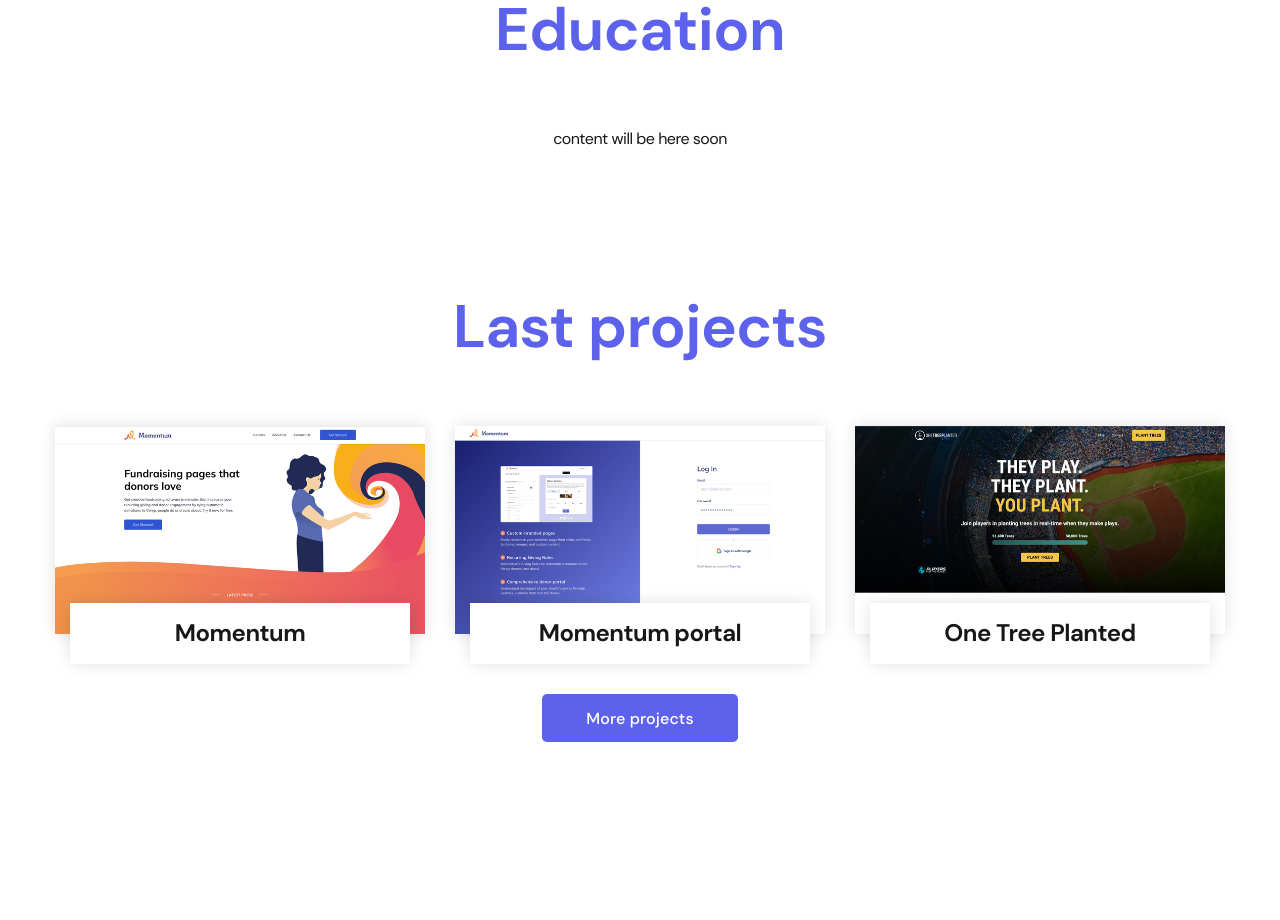
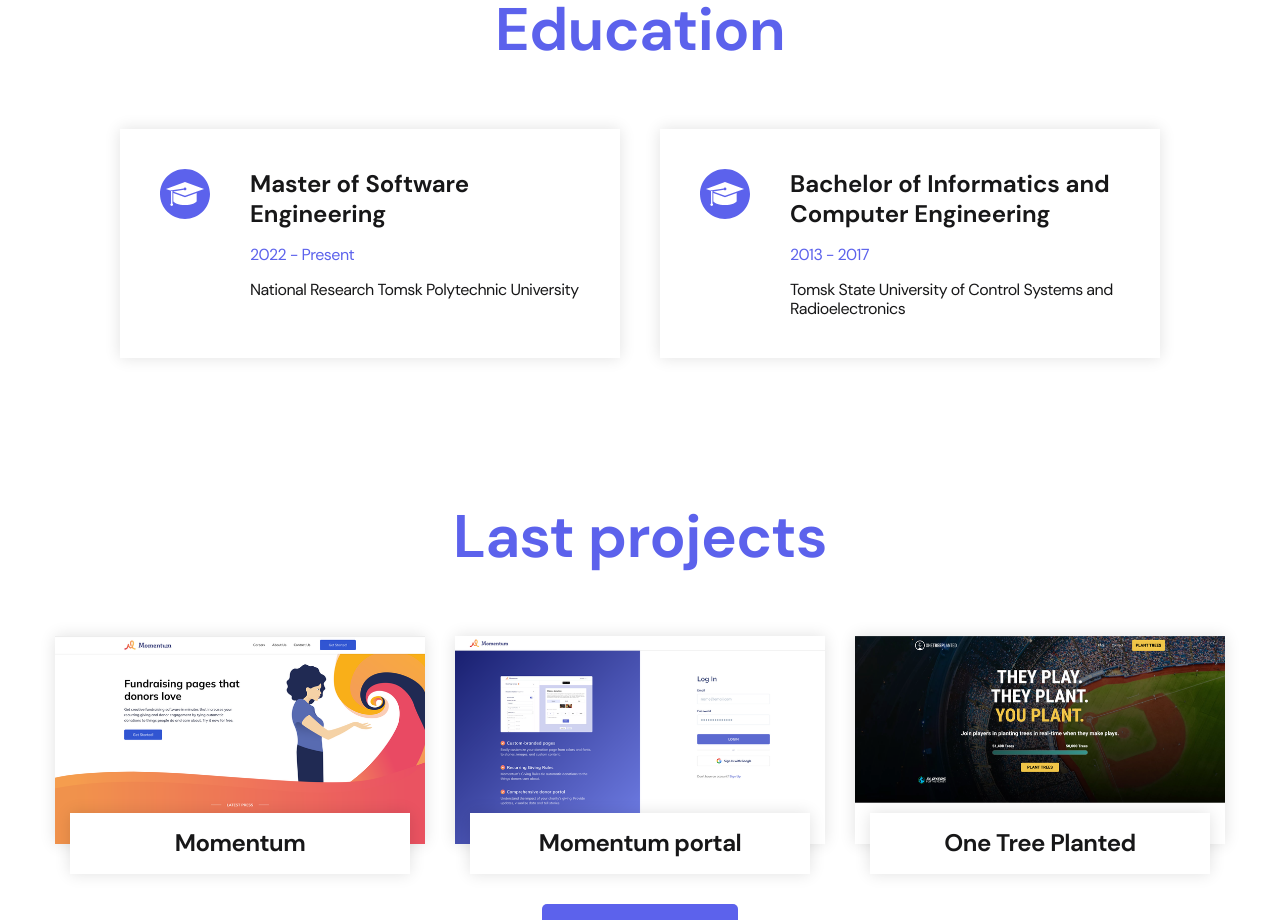
Before and after one commit to sofi-bel/personal-website, a React (Vite) app: page / in a window 1280 px wide. Shown: the part 2000-2920 px from the top of the page. Built offline with nearby package versions, Linux system fonts and the light colour scheme.

Commit message:
add education section

```diff
--- /dev/null
+++ b/src/components/education/Education.jsx
@@ -0,0 +1,31 @@
+import PropTypes from "prop-types";
+import "./style.scss";
+import graduationCap from "../../assets/images/icons/graduationCapIcon.svg";
+
+const Education = ({ school, degree, startDate, endDate, fieldOfStudy }) => {
+  return (
+    <li className="education-list__item">
+      <img
+        src={graduationCap}
+        alt="graduation cap icon"
+        className="education__icon icon"
+      />
+      <div className="education__body">
+        <h3 className="education__position">{`${degree} of ${fieldOfStudy}`}</h3>
+        <span className="education__date">{`${startDate} - ${endDate}`}</span>
+        <p className="education__school">{school}</p>
+      </div>
+    </li>
+  );
+};
+
+Education.propTypes = {
+  school: PropTypes.string.isRequired,
+  degree: PropTypes.string.isRequired,
+  startDate: PropTypes.number.isRequired,
+  endDate: PropTypes.any.isRequired,
+  fieldOfStudy: PropTypes.string.isRequired,
+  index: PropTypes.number.isRequired,
+};
+
+export default Education;
--- /dev/null
+++ b/src/components/education/style.scss
@@ -0,0 +1,67 @@
+@use "sass:map";
+@import "../../assets/styles/variables";
+
+.education {
+  &-list {
+    display: flex;
+    flex-direction: column;
+    justify-content: center;
+    gap: 2.5rem;
+
+    @media (min-width: map.get($grid-breakpoints, md)) {
+      flex-direction: row;
+      gap: 2.5rem;
+    }
+
+    &__item {
+      display: flex;
+      gap: 1rem;
+      box-shadow: var(--box-shadow);
+      padding: 0 1rem;
+      min-height: 12.5rem;
+      align-items: center;
+
+      @media (min-width: map.get($grid-breakpoints, md)) {
+        min-height: fit-content;
+        padding: 2.5rem;
+        align-items: start;
+        width: 50%;
+        gap: 2.5rem;
+      }
+      @media (min-width: map.get($grid-breakpoints, lg)) {
+        max-width: 31.25rem;
+      }
+    }
+  }
+
+  &__icon {
+    width: 3.125rem;
+    height: 3.125rem;
+    max-width: fit-content;
+  }
+
+  &__body {
+    display: flex;
+    flex-direction: column;
+    gap: 1rem;
+  }
+
+  &__position {
+    font-size: 1rem;
+    font-weight: map.get($font-weight, "bold");
+    font-family: "DM Sans", arial, sans-serif;
+    letter-spacing: normal;
+
+    @media (min-width: map.get($grid-breakpoints, sm)) {
+      font-size: 1.25rem;
+    }
+
+    @media (min-width: map.get($grid-breakpoints, lg)) {
+      font-size: 1.5rem;
+    }
+  }
+
+  &__date {
+    color: var(--title-accent);
+  }
+}
--- /dev/null
+++ b/src/helpers/educationList.js
@@ -0,0 +1,20 @@
+const education = [
+  {
+    id: 2,
+    school: "National Research Tomsk Polytechnic University",
+    degree: "Master",
+    fieldOfStudy: "Software Engineering",
+    startDate: 2022,
+    endDate: "Present",
+  },
+  {
+    id: 1,
+    school: "Tomsk State University of Control Systems and Radioelectronics",
+    degree: "Bachelor",
+    fieldOfStudy: "Informatics and Computer Engineering",
+    startDate: 2013,
+    endDate: 2017,
+  },
+];
+
+export { education };
--- a/src/pages/HomePage.jsx
+++ b/src/pages/HomePage.jsx
@@ -1,9 +1,11 @@
 import { NavLink } from "react-router-dom";
 import HeroHeader from "../components/heroHeader/HeroHeader.jsx";
 import Skill from "../components/skill/Skill.jsx";
+import Education from "../components/education/Education.jsx";
 import Project from "../components/project/Project.jsx";
 import Certificate from "../components/certificate/Certificate.jsx";
 import { skills } from "../helpers/skillsList";
+import { education } from "../helpers/educationList";
 import { projects } from "../helpers/projectsList";
 import { certificates } from "../helpers/certificatesList";
 
@@ -44,7 +46,21 @@
           <h2 className="section__title title title_size_xl title_accent">
             Education
           </h2>
-          <p className="text text_centered">content will be here soon</p>
+          <ul className="education-list">
+            {education.map((item, index) => {
+              return (
+                <Education
+                  key={item.id}
+                  school={item.school}
+                  degree={item.degree}
+                  startDate={item.startDate}
+                  endDate={item.endDate}
+                  fieldOfStudy={item.fieldOfStudy}
+                  index={index}
+                />
+              );
+            })}
+          </ul>
         </div>
       </section>
       <section className="project-list section">
```
Also changed, not shown: src/assets/images/icons/graduationCapIcon.svg (added).
